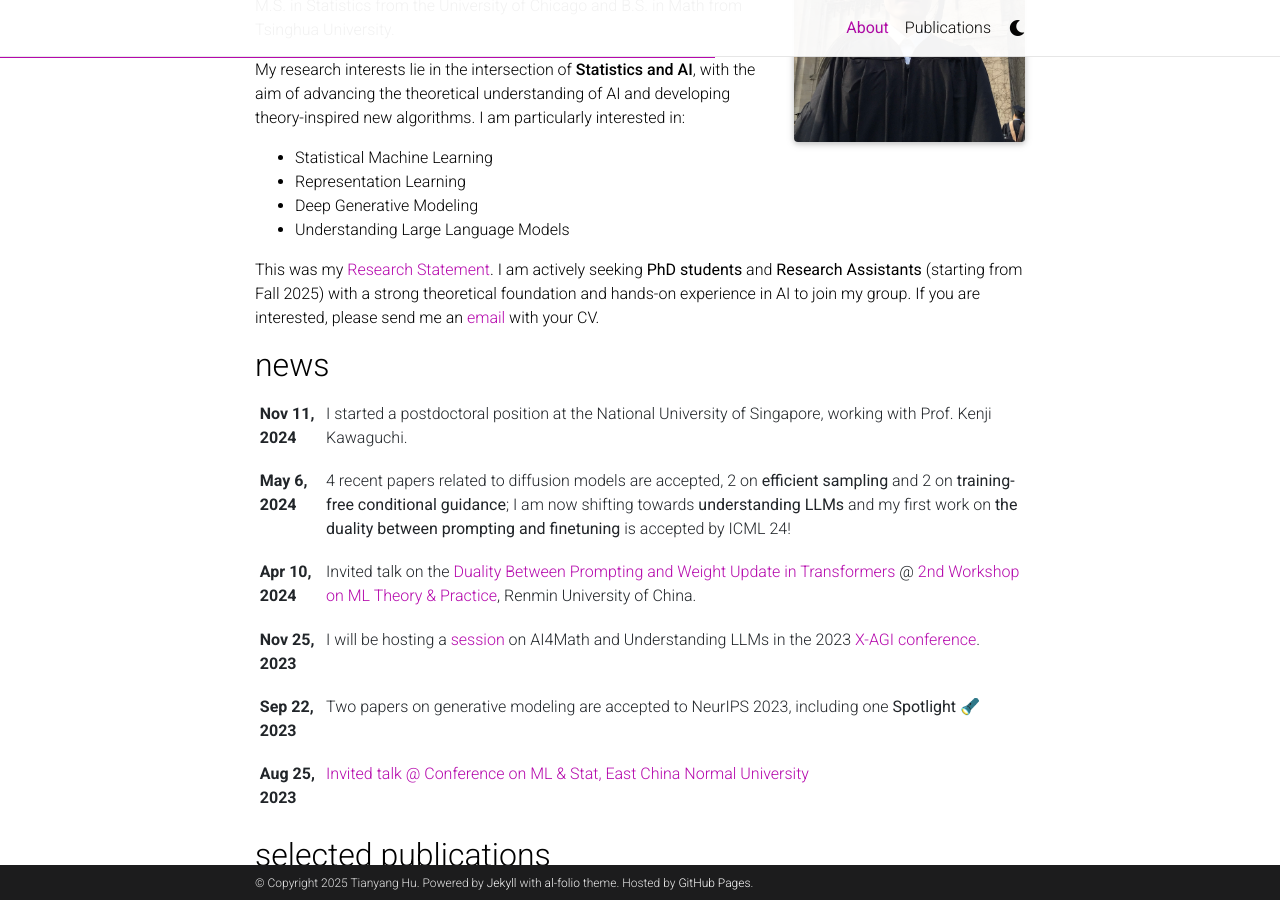
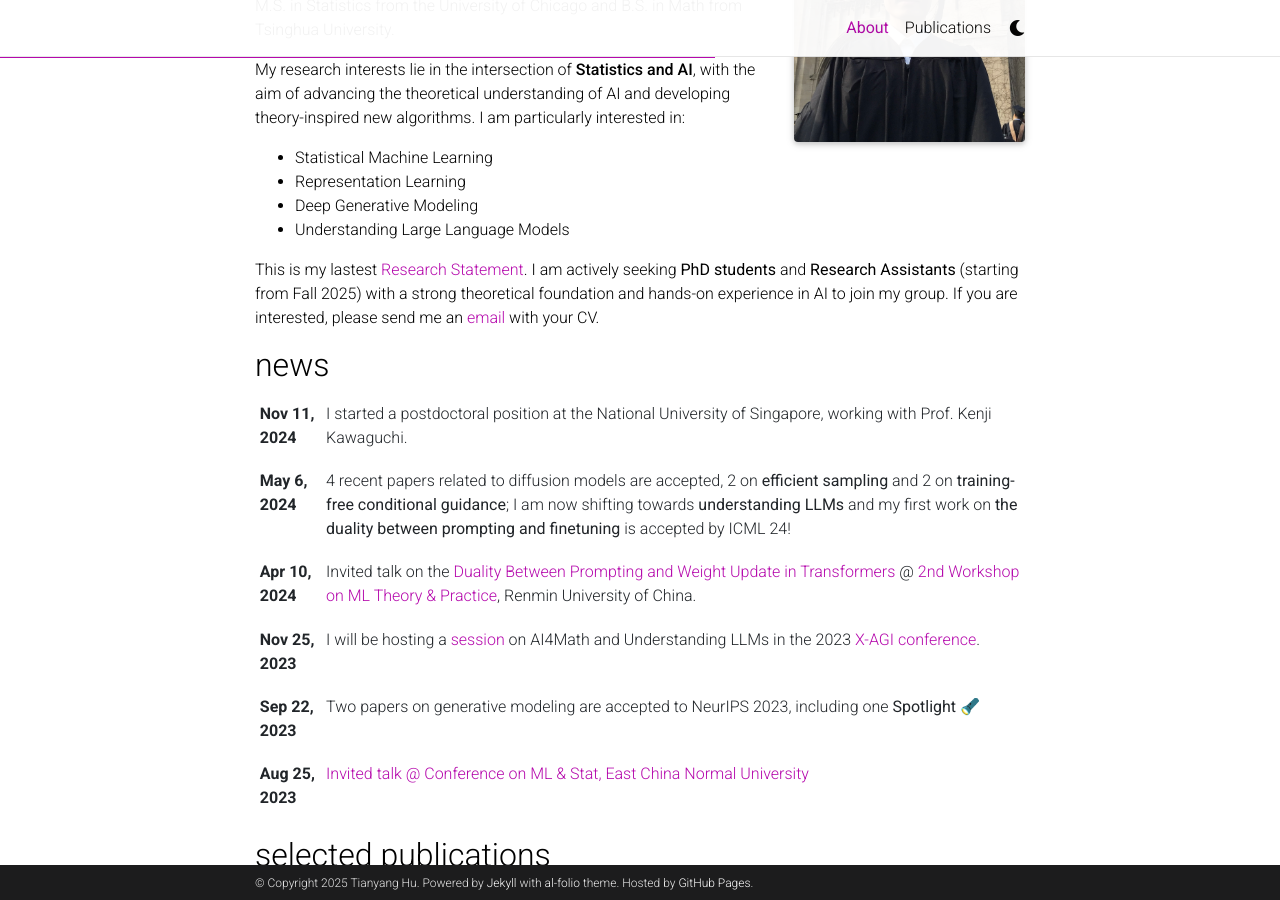
Before and after one commit to hu-tianyang/hu-tianyang.github.io, a Jekyll site: the page built from _pages/about.md, in a window 1280 px wide and 900 px high, scrolled down 367 px. Built offline with Jekyll 4.4.1, drawn with Linux system fonts in a browser that asks for light colours; full-size pictures stand in for the smaller copies a plugin makes; comment, search, counter and statistics services are not loaded; a style sheet for code colours, icons or effects is not loaded.

Commit message:
Update about.md

```diff
--- a/_pages/about.md
+++ b/_pages/about.md
@@ -30,7 +30,7 @@ I am particularly interested in:
   <li>Understanding Large Language Models</li>
 </ul>
 
-This was my <a href="/assets/pdf/Research_Statement.pdf">Research Statement</a>.
+This is my lastest <a href="/assets/pdf/Research_Statement.pdf">Research Statement</a>.
 I am actively seeking <b>PhD students</b> and <b>Research Assistants</b> (starting from Fall 2025) with a strong theoretical foundation and hands-on experience in AI to join my group.
 If you are interested, please send me an [email](mailto:hutianyang.up@outlook.com) with your CV.
 
```
